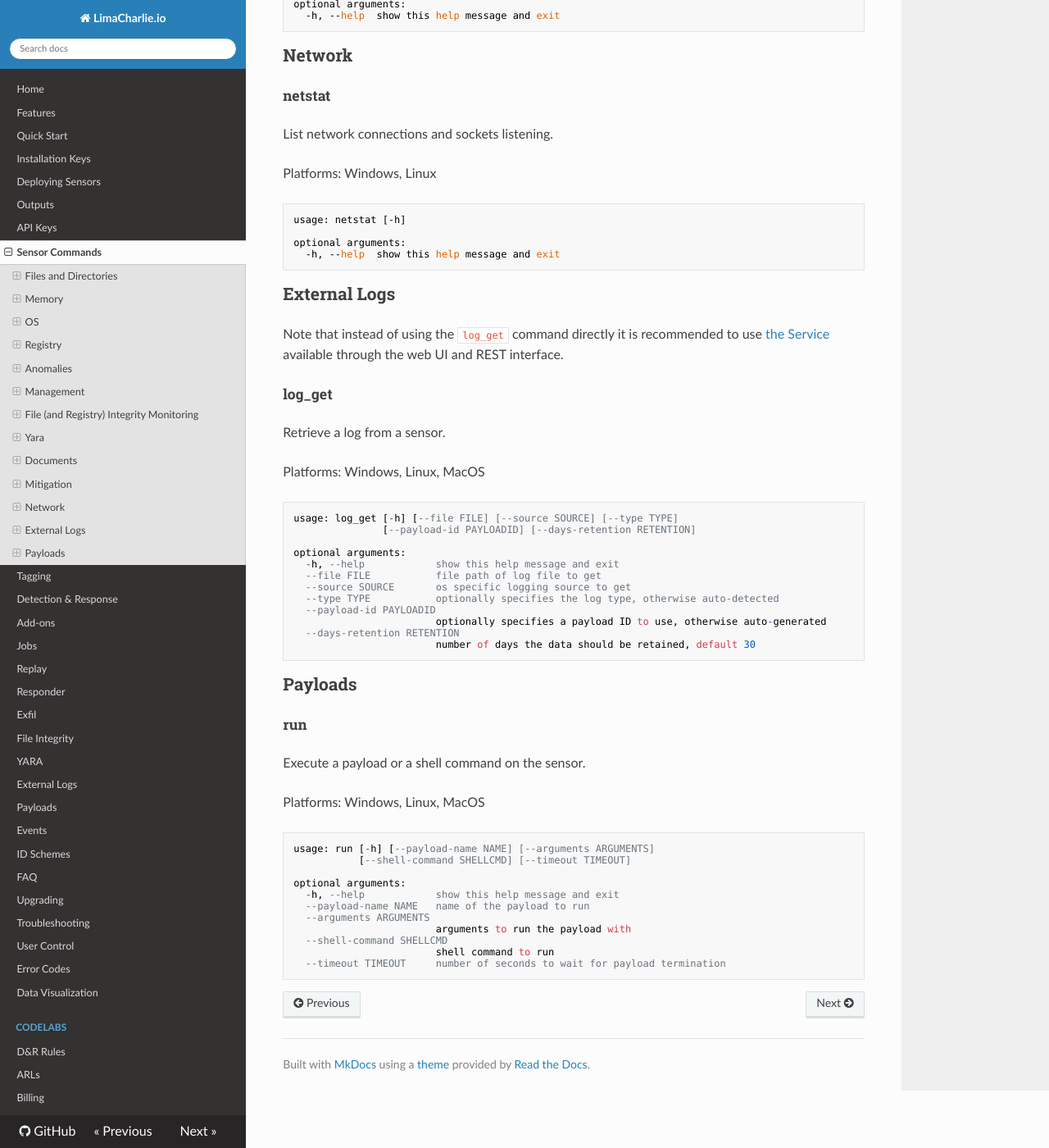
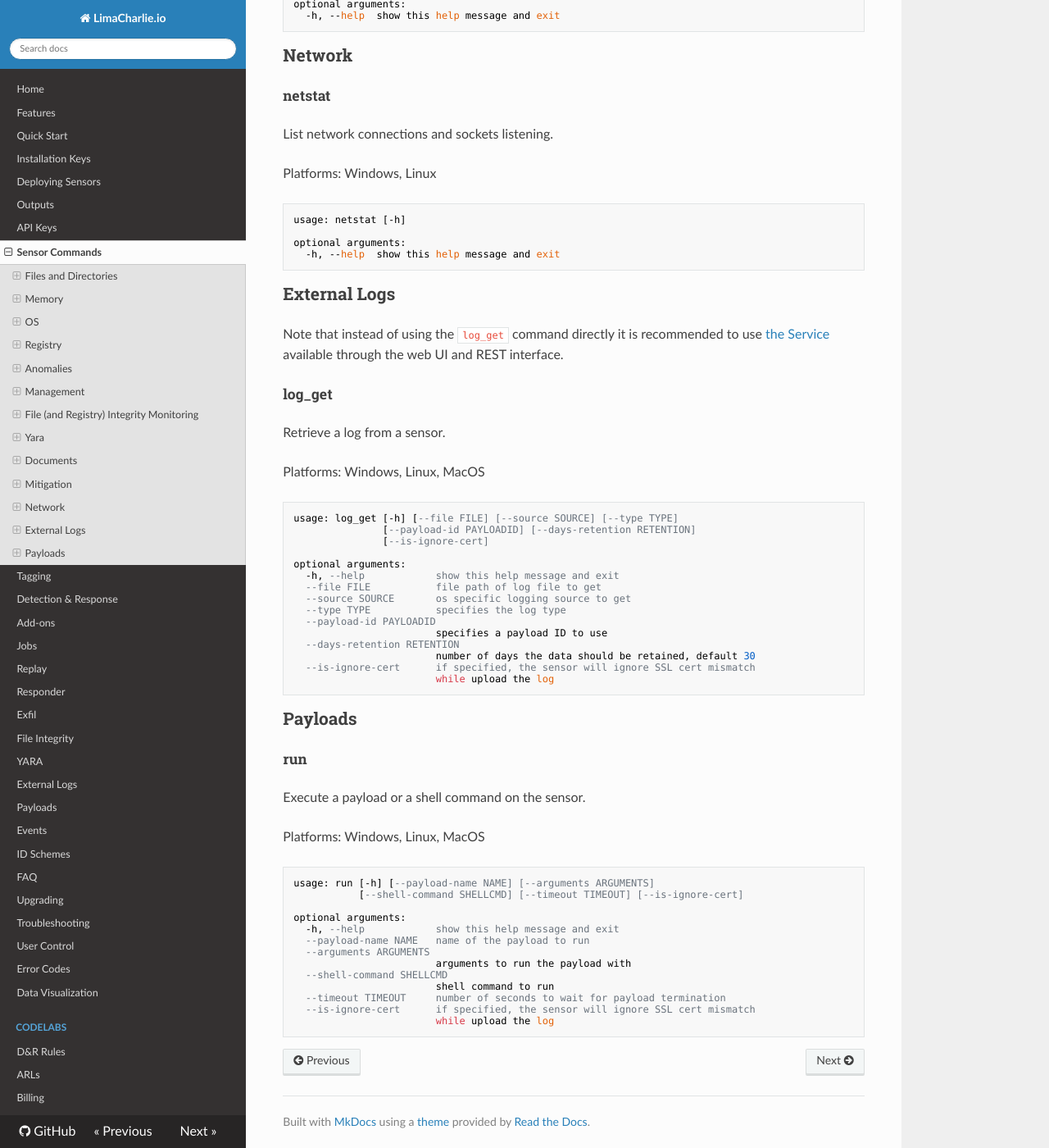
Before and after one commit to refractionPOINT/lce_doc, an MkDocs documentation site: the page built from docs/sensor_commands.md, in a window 1280 px wide and 1400 px high, scrolled down 16025 px. Shown: the whole window at 82% size. Built offline with MkDocs 1.6.1, drawn with Linux system fonts in a browser that asks for light colours; nearby versions of some CDN libraries; old or Windows-style settings are respelled for this version of MkDocs.

Commit message:
Adding new argument to run and log_get.

````diff
--- a/docs/sensor_commands.md
+++ b/docs/sensor_commands.md
@@ -760,16 +760,19 @@ Platforms: Windows, Linux, MacOS
 ```
 usage: log_get [-h] [--file FILE] [--source SOURCE] [--type TYPE]
                [--payload-id PAYLOADID] [--days-retention RETENTION]
+               [--is-ignore-cert]
 
 optional arguments:
   -h, --help            show this help message and exit
   --file FILE           file path of log file to get
   --source SOURCE       os specific logging source to get
-  --type TYPE           optionally specifies the log type, otherwise auto-detected
+  --type TYPE           specifies the log type
   --payload-id PAYLOADID
-                        optionally specifies a payload ID to use, otherwise auto-generated
+                        specifies a payload ID to use
   --days-retention RETENTION
                         number of days the data should be retained, default 30
+  --is-ignore-cert      if specified, the sensor will ignore SSL cert mismatch
+                        while upload the log
 ```
 
 ## Payloads
@@ -781,7 +784,7 @@ Platforms: Windows, Linux, MacOS
 
 ```
 usage: run [-h] [--payload-name NAME] [--arguments ARGUMENTS]
-           [--shell-command SHELLCMD] [--timeout TIMEOUT]
+           [--shell-command SHELLCMD] [--timeout TIMEOUT] [--is-ignore-cert]
 
 optional arguments:
   -h, --help            show this help message and exit
@@ -791,4 +794,6 @@ optional arguments:
   --shell-command SHELLCMD
                         shell command to run
   --timeout TIMEOUT     number of seconds to wait for payload termination
+  --is-ignore-cert      if specified, the sensor will ignore SSL cert mismatch
+                        while upload the log
 ```
````
